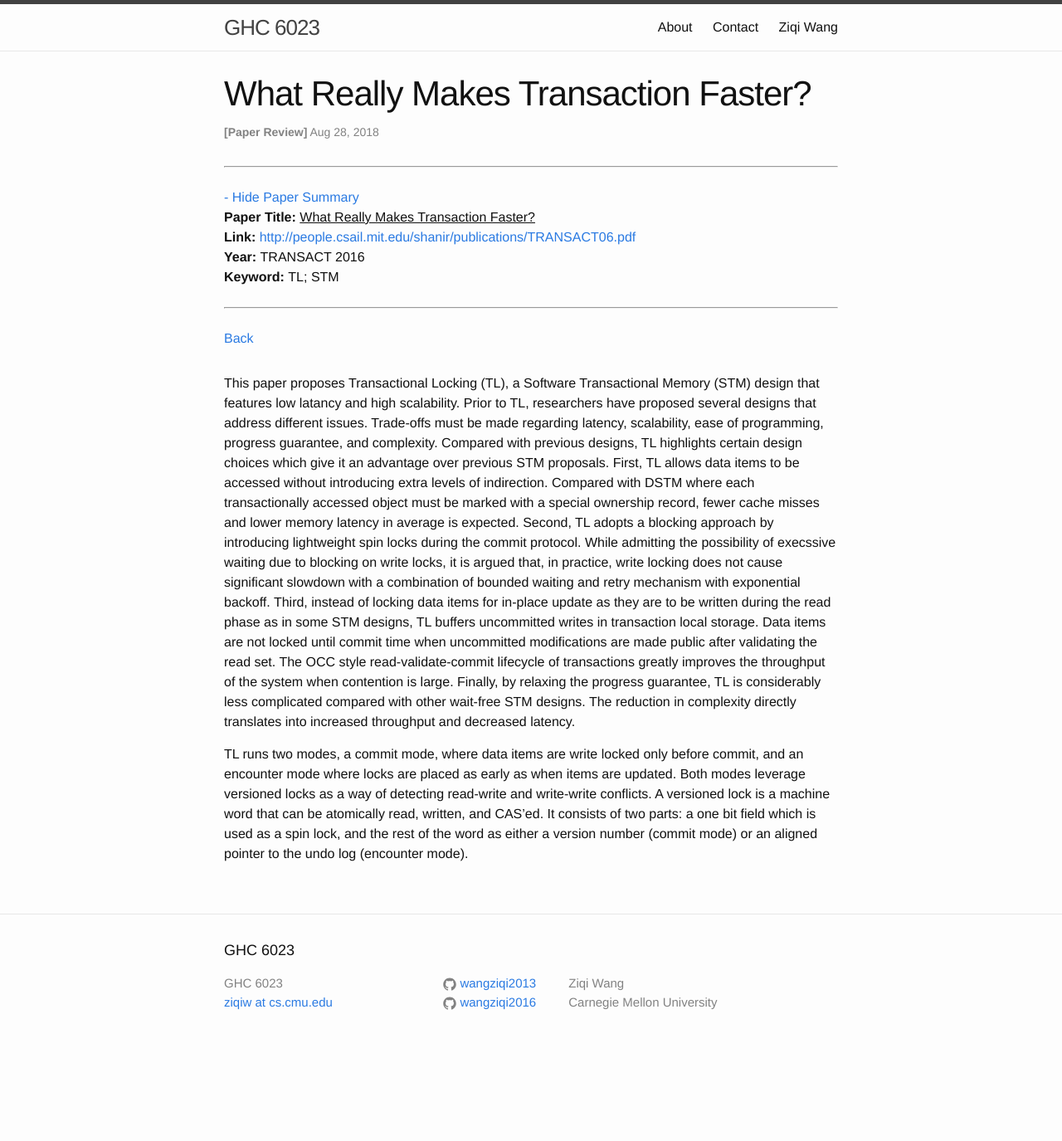
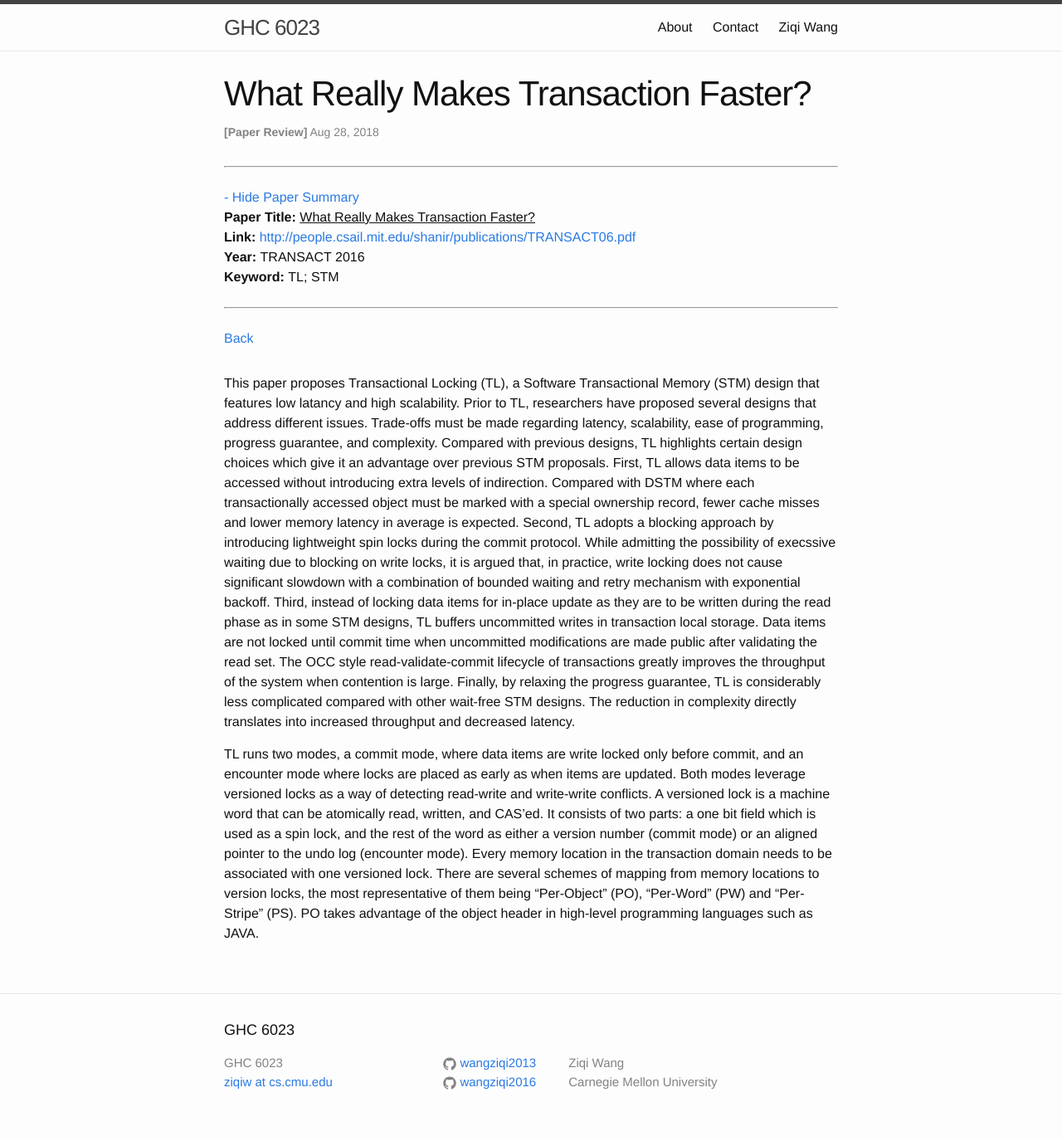
Before and after one commit to wangziqi2013/wangziqi2013.github.io, a Jekyll site: the page built from _posts/2018-08-27-what-really-makes-txn-fast.markdown, in a window 1280 px wide. Shown: the whole page at 83% size. Built offline with Jekyll 4.4.1, drawn with Linux system fonts in a browser that asks for light colours; before the commit the page ends 1279 px from its top, so only the background shows below that.

Commit message:
Working on lock mapping scheme

```diff
--- a/_posts/2018-08-27-what-really-makes-txn-fast.markdown
+++ b/_posts/2018-08-27-what-really-makes-txn-fast.markdown
@@ -37,4 +37,7 @@ TL runs two modes, a commit mode, where data items are write locked only before
 locks are placed as early as when items are updated. Both modes leverage versioned locks as a way of detecting
 read-write and write-write conflicts. A versioned lock is a machine word that can be atomically read, written, and CAS'ed.
 It consists of two parts: a one bit field which is used as a spin lock, and the rest of the word as either a version
-number (commit mode) or an aligned pointer to the undo log (encounter mode).
+number (commit mode) or an aligned pointer to the undo log (encounter mode). Every memory location in the transaction domain
+needs to be associated with one versioned lock. There are several schemes of mapping from memory locations to version
+locks, the most representative of them being "Per-Object" (PO), "Per-Word" (PW) and "Per-Stripe" (PS). PO takes advantage of
+the object header in high-level programming languages such as JAVA.
```
